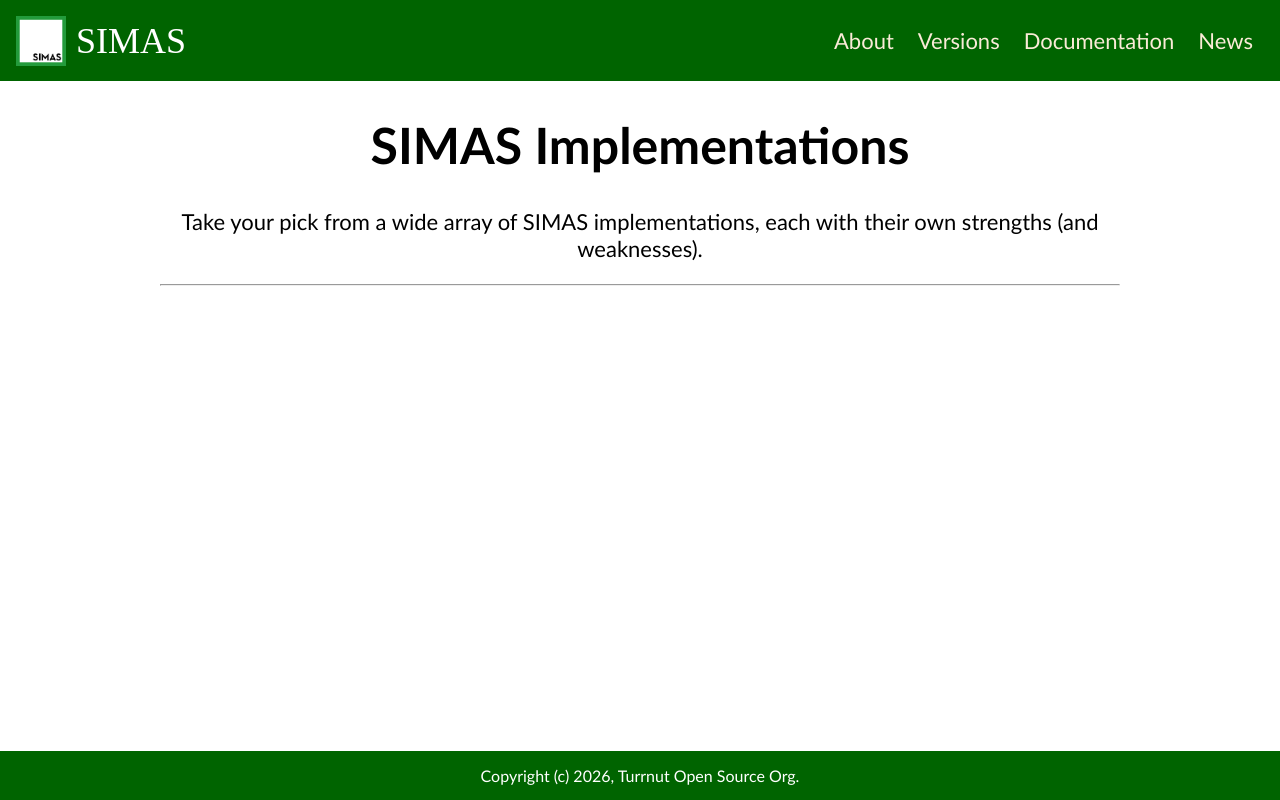
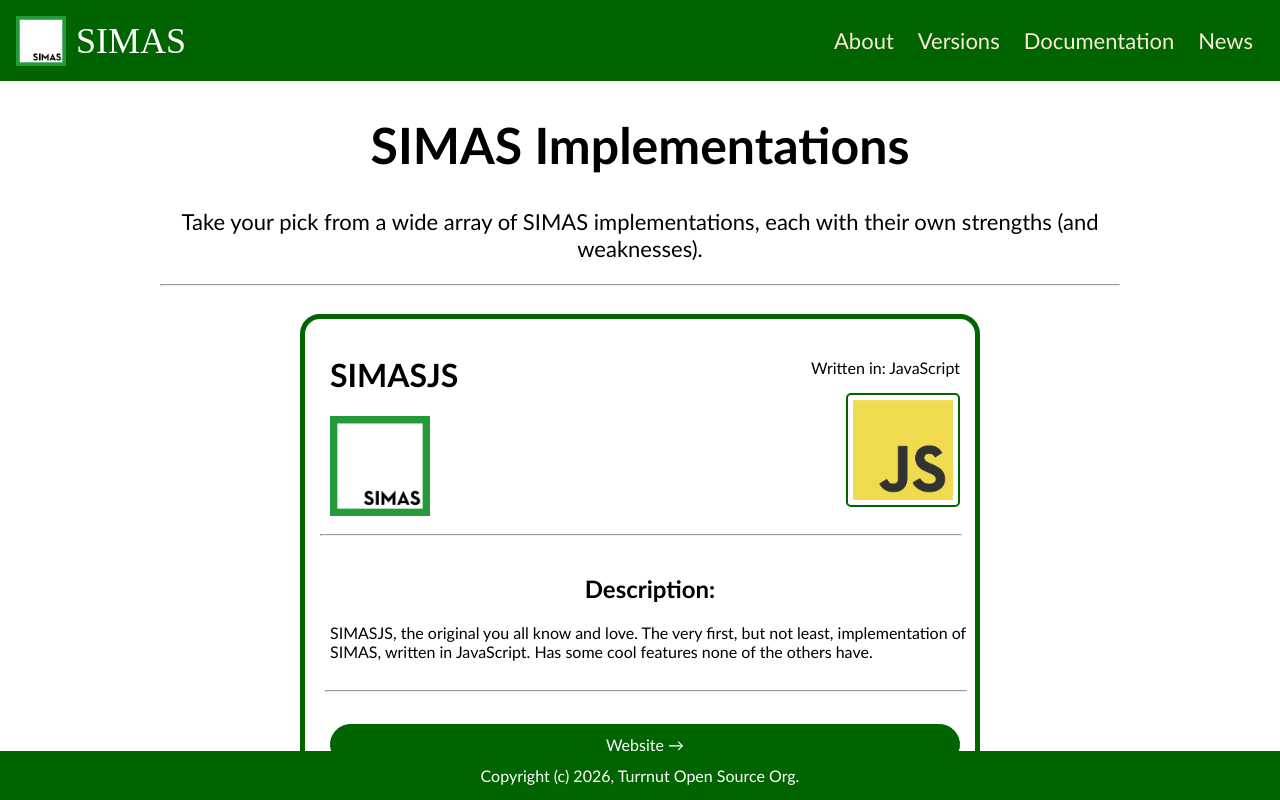
Before and after one commit to turrnutorg/simaslang.org, a plain HTML site: page implementations/index.html in a window 1280 px wide. Drawn offline with Linux system fonts and the light colour scheme.

Commit message:
added implementation card builder on implementations page

```diff
--- a/css/implementations.css
+++ b/css/implementations.css
@@ -0,0 +1,105 @@
+/*
+    css:
+    Committing
+    Suicide
+    Soon
+
+    ok for legal purposes (and so i dont get checked on) this is a joke
+    i just FUCKING hate CSS
+    FUCK YOU cascading style sheets
+    appkit is saner than this fucking bullshit
+    appkit is nice
+    appkit forces you to say what you want and does what you want
+    CSS spits on your fucking face when you tell it what you *might* want
+    and then does whatever the fuck it wants to cause fuck me
+    legit all of this website is just dirty fucking hacks because THE ONLY FUCKING WAY CSS COOPERATES IS WITH SHITTY HACK WORKAROUNDS
+    anyways sorry for this rant
+    considering this is simaslang.org
+    i should be more
+    uh
+    "professional"
+    pfft
+    yeah right
+*/
+
+.implementation-card {
+    border: 5px solid darkgreen;
+    border-radius: 20px;
+    margin-top: 20px;
+    padding: 15px;
+    padding-top: 5px;
+    margin-bottom: 20px;
+    width: 50dvw;
+    max-width: 800px;
+    display: flex;
+    flex-direction: column;
+}
+
+.implementation-logo, .implementation-lang {
+    max-width: 100px;
+    max-height: 100px;
+    min-width: 10px;
+    min-height: 10px;
+    width: auto;
+    height: auto;
+}
+
+.implementation-lang {
+    padding: 5px;
+    border: 2px solid darkgreen;
+    border-radius: 5px;
+}
+
+.implementation-info {
+    display: flex;
+    justify-content: center;
+    width: 100%;
+}
+
+.implementation-info div {
+    width: 25%;
+    display: flex;
+    flex-direction: column;
+    justify-content: center;
+}
+
+.implementation-language {
+    align-items: flex-end;
+}
+
+.implementation-card div {
+    width: 100%;
+    margin: 5px;
+}
+
+.implementation-stuff h2 {
+    text-align: center;
+}
+
+.implementation-card hr {
+    width: 100%;
+}
+
+.implementation-stuff {
+    display: flex;
+    flex-direction: column;
+    justify-content: space-between;
+}
+
+.implementation-card a {
+    border: 1px solid darkgreen;
+    border-radius: 25px;
+    padding: 10px;
+    margin: 5px;
+    background-color: darkgreen;
+    color: white;
+    text-decoration: none;
+    left: 0;
+    text-align: center;
+}
+
+@media (max-width: 768px) {
+    .implementation-card {
+        width: 100%;
+    }
+}
--- a/ecmascript/implementationLoader.js
+++ b/ecmascript/implementationLoader.js
@@ -12,11 +12,57 @@ async function getImplementations() {
             objects.push(jason2);
         }
         return objects;
-    } catch {
-        console.error("implementations died :(");
+    } catch (error) {
+        console.error(error);
+        return null;
     }
 }
 
-function makeImplementation(implementation) {
-
+function makeImplementation(implementation) { // holy FUCKIN WHAT
+    const element = document.createElement("div");
+    element.setAttribute("class", "implementation-card");
+    const info = document.createElement("div");
+    info.setAttribute("class", "implementation-info");
+    const link = document.createElement("a");
+    link.setAttribute("href", implementation.website);
+    link.innerText = "Website →";
+    const name = implementation.name;
+    const logo = document.createElement("img");
+    logo.setAttribute("src", "/implementations/" + name + "/" + implementation.logo);
+    logo.setAttribute("class", "implementation-logo");
+    const langlogo = document.createElement("img");
+    langlogo.setAttribute("src", "/implementations/" + name + "/" + implementation.langlogo);
+    langlogo.setAttribute("class", "implementation-lang");
+    const title = document.createElement("h1");
+    title.innerText = name;
+    element.appendChild(info);
+    const intro = document.createElement("div");
+    intro.setAttribute("class", "implementation-intro");
+    intro.appendChild(title);
+    intro.appendChild(logo);
+    info.appendChild(intro);
+    const langintro = document.createElement("div");
+    langintro.setAttribute("class", "implementation-language");
+    const langtitle = document.createElement("p");
+    langtitle.innerText = "Written in: " + implementation.lang;
+    langintro.appendChild(langtitle);
+    langintro.appendChild(langlogo);
+    info.appendChild(langintro);
+    const desc = document.createElement("p");
+    desc.setAttribute("class", "implementation-description");
+    desc.innerHTML = implementation.description;
+    const descriptionDiv = document.createElement("div");
+    const descriptionHeader = document.createElement("h2");
+    descriptionHeader.innerText = "Description:";
+    descriptionDiv.appendChild(descriptionHeader);
+    descriptionDiv.appendChild(desc);
+    const descriptionDivParent = document.createElement("div");
+    descriptionDivParent.setAttribute("class", "implementation-stuff");
+    descriptionDivParent.appendChild(descriptionDiv);
+    descriptionDivParent.appendChild(document.createElement("hr"));
+    descriptionDivParent.appendChild(document.createElement("br"));
+    descriptionDivParent.appendChild(link);
+    element.appendChild(document.createElement("hr"));
+    element.appendChild(descriptionDivParent);
+    return element;
 }
--- a/implementations/CMAS/about.json
+++ b/implementations/CMAS/about.json
@@ -1,6 +1,8 @@
 {
+    "name": "CMAS",
     "description": "CMAS, the odd one out of them all. It's got the low level speed and is light on resources, while being a marked step up from prior implementations. However, it is, arguably, the least impressive of the three for your average user :(",
     "logo": "cmas.png",
     "langlogo": "clang.png",
+    "lang": "C",
     "website": "/implementations/CMAS"
 }
--- a/implementations/Objective-CMAS/about.json
+++ b/implementations/Objective-CMAS/about.json
@@ -1,6 +1,8 @@
 {
+    "name": "Objective-CMAS",
     "description": "Objective-CMAS, the hot new kid on the block with a definitely-not-new base. Using the Objective-C Programming Language, it certainly seems like it would be the most outdated of the major implementations, but you'd be surprised. Objective-CMAS is by far the most <em>advanced</em> iteration of SIMAS yet, with innumerable improvements over its predecessors.",
-    "logo": null,
+    "logo": "objsimas.png",
     "langlogo": "objclang.png",
+    "lang": "Objective-C",
     "website": "/implementations/Objective-CMAS"
 }
--- a/implementations/SIMASJS/about.json
+++ b/implementations/SIMASJS/about.json
@@ -1,6 +1,8 @@
 {
+    "name": "SIMASJS",
     "description": "SIMASJS, the original you all know and love. The very first, but not least, implementation of SIMAS, written in JavaScript. Has some cool features none of the others have.",
     "logo": "simas.png",
     "langlogo": "jslang.png",
+    "lang": "JavaScript",
     "website": "/implementations/SIMASJS"
 }
--- a/implementations/index.html
+++ b/implementations/index.html
@@ -6,6 +6,7 @@
         <meta name="viewport" content="width=device-width, initial-scale=1.0">
         <link rel="stylesheet" href="/css/style.css">
         <link rel="stylesheet" href="/css/nav.css">
+        <link rel="stylesheet" href="/css/implementations.css">
         <link rel="icon" href="/assets/favicon.ico">
         <title>SIMAS</title>
     </head>
@@ -32,19 +33,7 @@
 
         </footer>
 
-        <script src="/ecmascript/implementationLoader.js">
-            (async () => {
-                const implementations = await getImplementations();
-                const element = document.getElementById(simas-implementations);
-                if (implementations == undefined) {
-                    const sorry = document.createElement("h2");
-                    sorry.innerText = "Sooo... the list of SIMAS implementations failed to load. Sorry!";
-                    element.appendChild(sorry);
-                    return;
-                }
-                for (let i = 0; i < implementations.length; i++) element.appendChild(makeImplementation(implementations[i]));
-            })();
-        </script>
+        <script src="/ecmascript/implementationLoader.js"></script>
         <script src="/ecmascript/nav.js"></script>
         <script defer>
             fetch('/navbar.html')
@@ -59,6 +48,18 @@
             .then(data => {
                 document.getElementById('footer-placeholder').innerHTML = data;
             });
+
+            (async () => {
+                let implementations = await getImplementations();
+                const element = document.getElementById("simas-implementations");
+                if (implementations == null) {
+                    const sorry = document.createElement("h2");
+                    sorry.innerText = "Sooo... the list of SIMAS implementations failed to load. Sorry!";
+                    element.appendChild(sorry);
+                    return;
+                }
+                for (let i = 0; i < implementations.length; i++) element.appendChild(makeImplementation(implementations[i]));
+            })();
         </script>
     </body>
 </html>
```
Also changed, not shown: implementations/Objective-CMAS/objsimas.png (added).
